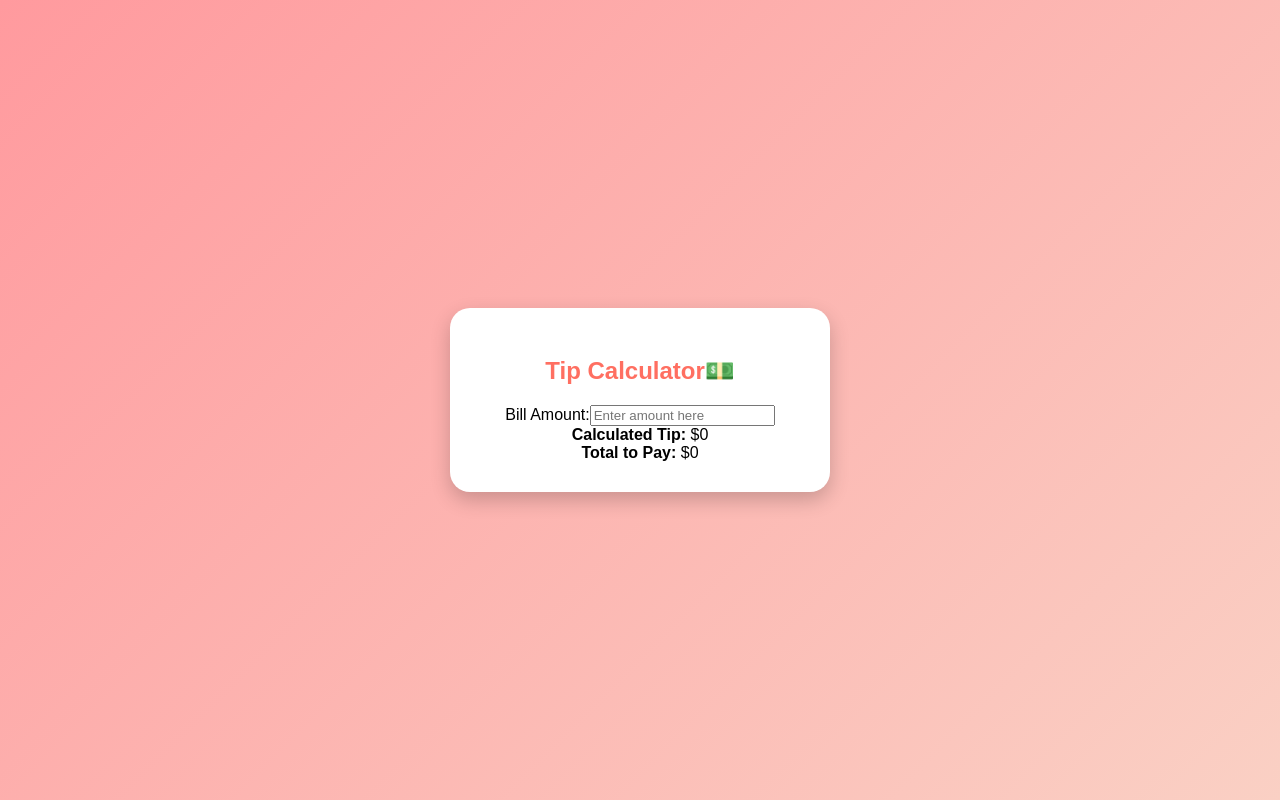
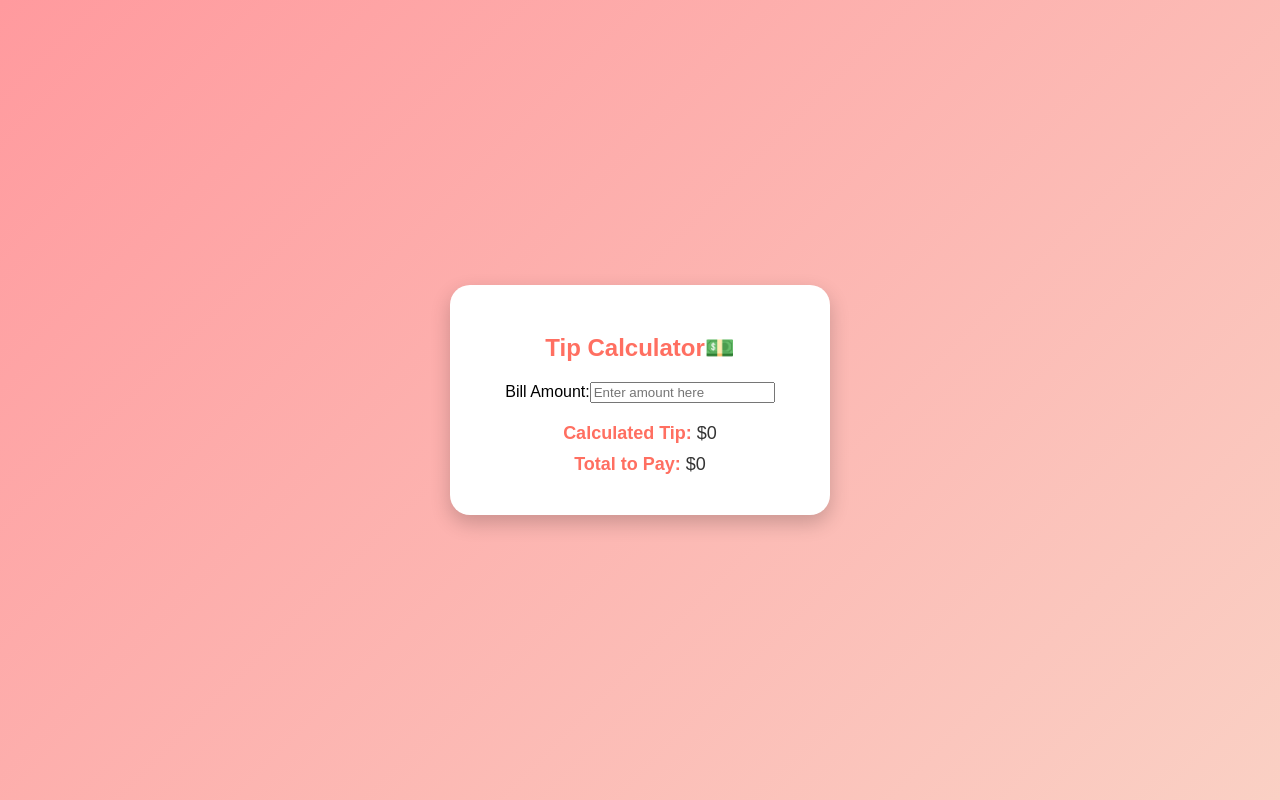
Before and after one commit to M-Saleh-N/tip_calculator, a React (Create React App) app: page / in a window 1280 px wide. Built offline with nearby package versions, Linux system fonts and the light colour scheme.

Commit message:
styled the text

```diff
--- a/src/components/calc.css
+++ b/src/components/calc.css
@@ -45,3 +45,17 @@ body {
     font-size: 16px;
     outline: none;
   }
+
+  .results {
+    margin-top: 20px;
+    font-size: 18px;
+  }
+
+  .results div {
+    margin: 10px 0;
+    color: #333;
+  }
+
+  .results strong {
+    color: #ff6f61;
+  }
```
